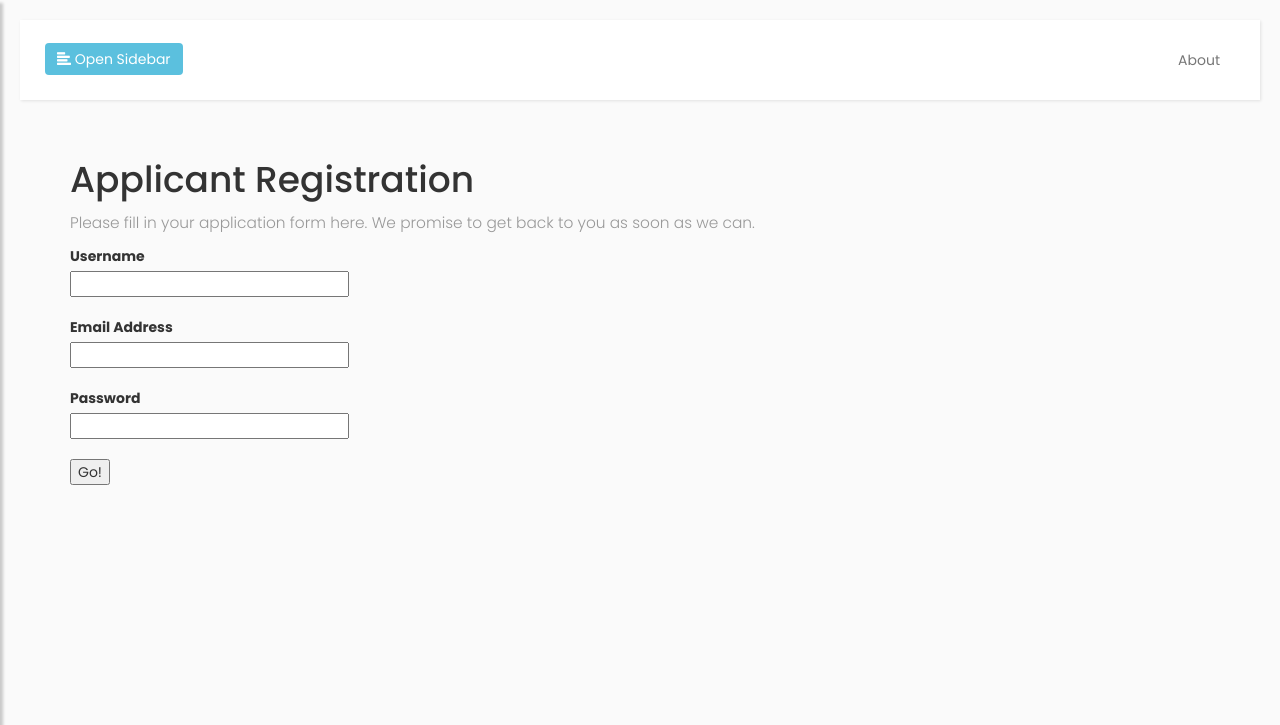
After one commit to manishadas1710/BlueCollar_JobSearchApp, a Flask app: page /adminregistration in a window 1280 px wide. The commit adds this page. Shown: the top 725 px of the page. Run offline with Flask 2, Linux system fonts and the light colour scheme; some libraries are stand-ins or nearby versions.

Commit message:
added some more features

```diff
--- a/app.py
+++ b/app.py
@@ -131,6 +131,23 @@ def allowed_file(filename):
     return '.' in filename and \
            filename.rsplit('.', 1)[1].lower() in ALLOWED_EXTENSIONS
 
+@app.route('/adminregistration', methods=['POST','GET'])
+def adminregistration():
+	registration_success = False
+	if request.method == 'POST':
+		admin_username=request.form['username']
+		admin_email=request.form['email']
+		admin_password=request.form['password']
+		new_admin = Admin(username=admin_username, email=admin_email, password=admin_password)
+		try:
+			db.session.add(new_admin)
+			db.session.commit()
+			registration_success = True
+			return render_template('adminregistration.html', registration_success=registration_success)
+		except:
+			return 'There was some error uploading the application.'
+	return render_template('adminregistration.html', registration_success=registration_success)
+
 @app.route('/registration', methods=['POST','GET'])
 def registration():
 	registration_success = False
@@ -175,11 +192,13 @@ def admin():
 	form = LoginForm()
 	if form.validate_on_submit():
 		user = Admin.query.filter_by(username=form.username.data).first()
+		admin = Admin.query.get(1)
 		print (user)
 		if user:
 			if user.password == form.password.data:
-				login_user(user,remember=False)
-				return redirect(url_for('dashboard'))
+				print('Loggin in..')
+				login_user(admin,remember=False)
+				return redirect('/admin/dashboard')
 			else:
 				return '<h1>Wrong Password</h1>'
 		else:
@@ -219,6 +238,7 @@ def applicantdashboard():
 @app.route('/admin/dashboard', methods=['GET','POST'])
 @login_required
 def dashboard():
+	print ('hello')
 	applicants_count = Applicants.query.count()
 	applicants = Applicants.query.order_by(Applicants.id.asc()).all()
 	return render_template('admin_dashboard.html',applicants=applicants, applicants_count=applicants_count)
@@ -331,6 +351,3 @@ def editprofile(id):
 def download(filename):
     uploads = 'static/uploads/resumes/'
     return send_from_directory(directory=uploads, filename=filename)
-
-if __name__ == '__main__':
-   app.run(debug=True,host='0.0.0.0',port = 5000)
--- a/templates/admin.html
+++ b/templates/admin.html
@@ -5,6 +5,10 @@
 {% endblock %}
 
 {% block container %}
+<h1>Administrator Login</h1>
+<p>Please login with your administrator credentials</p>
+<div class="line"></div>
+<p>To register a new administrator account, please <u><b><a href="/adminregistration">click here</a></b></u>.</p>
 <form class="form-signin" method="POST" action="/admin">
 	{{ form.hidden_tag() }}
 	<!-- <div class="form-label-group"> -->
--- /dev/null
+++ b/templates/adminregistration.html
@@ -0,0 +1,29 @@
+{% extends 'base.html' %}
+
+{% block head %}
+<script type="text/javascript" src="{{ url_for('static',filename='js/FormValidation.js') }}"></script>
+{% endblock %}
+
+{% block container %}
+<h1>Applicant Registration</h1>
+{% if registration_success %}
+<div id="ApplicantInfo" class="row alert alert-info text-info" role="info">Admin registered, please move onto the <b><u><a href="/admin">Admin Login Page</a></u></b>.</div>
+{% else %}
+<p>Please fill in your application form here. We promise to get back to you as soon as we can.</p>
+<form name="inputform" method="POST" action="/adminregistration" onsubmit="return (validate())">
+	<label>Username </label>
+	<br>
+	<input type="text" name="username">
+	<br><br>
+	<label>Email Address</label>
+	<br>
+	<input type="email" name="email">
+	<br><br>
+	<label>Password</label>
+	<br>
+	<input type="password" name="password">
+	<br><br>
+	<input type="submit" name="submit" value="Go!" onclick="return (validate());">
+</form>
+{% endif %}
+{% endblock%}
--- a/templates/applicant_dashboard.html
+++ b/templates/applicant_dashboard.html
@@ -21,7 +21,8 @@
 <br>
 <div class="row">
 	<div class="col-sm-4">
-		<a href="#"><img class="img-responsive center-block" id="applicant-picture" src="{{ url_for('static', filename='uploads/displaypictures/'+applicant.username+'.jpg') }}" onerror="this.src='/static/img/user.svg'" style="max-width: 150px; max-height: 150px"></a>
+		<a href="#">
+		</a>
 	</div>
 	<div class="col-sm-8">
 		<p id="applicant-id"><b>ID </b>- {{ applicant.id }}</p>
```
Also changed, not shown: test.db.
